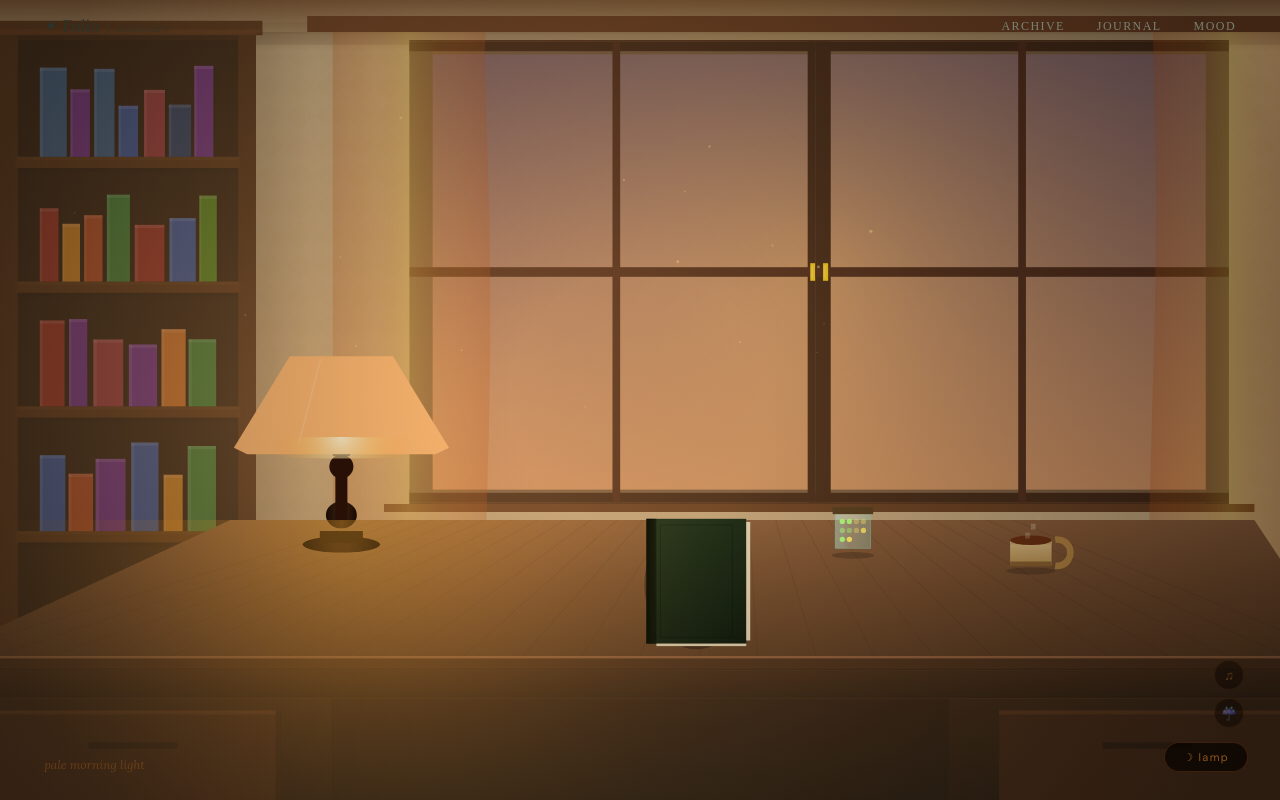
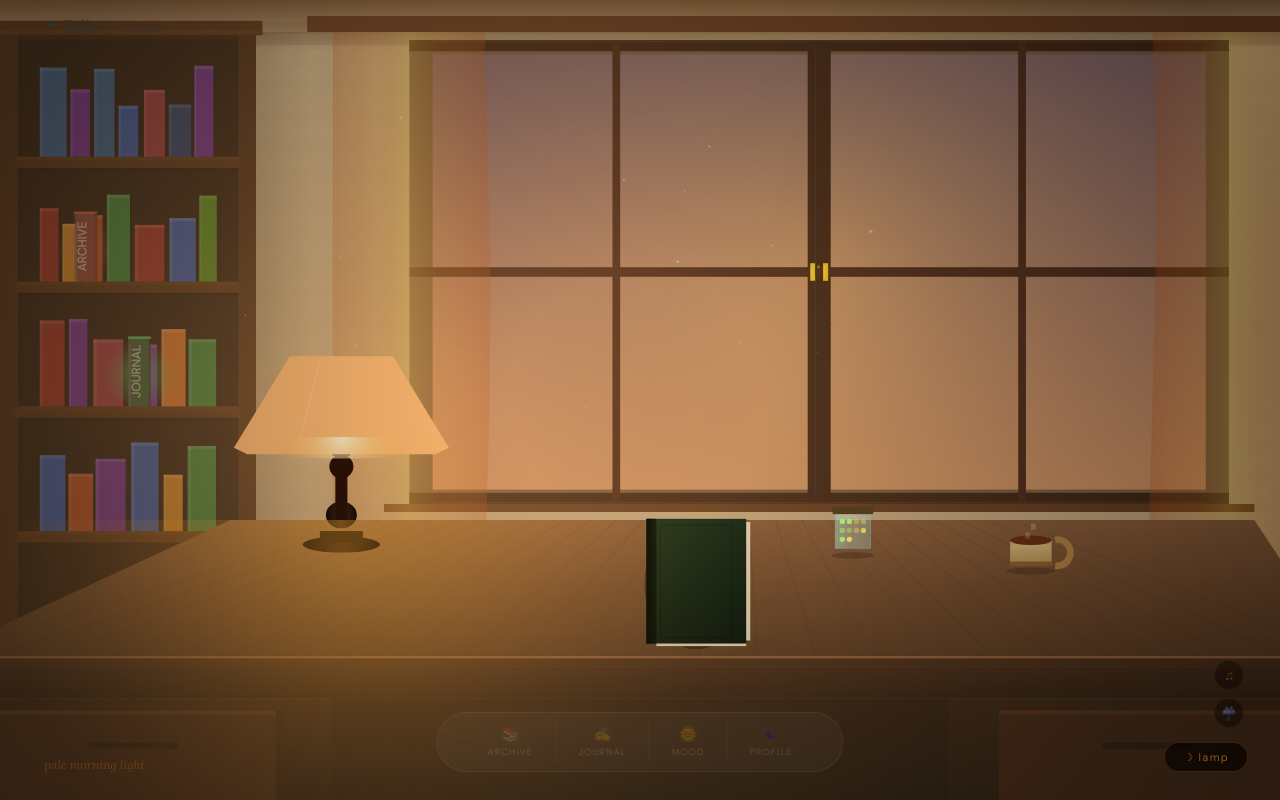
Before and after one commit to introshia/MoodBloom, a Flask app: page /sanctuary in a window 1280 px wide. Run offline with Flask 3, Linux system fonts and the light colour scheme; the visitor is signed in with stand-in values (Sample User, id 1); data that the repository does not hold is empty.

Commit message:
feat(sanctuary): immersive bookshelf nav + ambient bottom dock
- Added 2 glowing nav books on bookshelf (Archive & Journal) with pulsing color auras and rotated spine labels
- Removed old top-right nav links, replaced with in-world bookshelf navigation
- Added always-visible ambient bottom dock (28% opacity at rest, blooms to full on hover)
- Dock includes Archive, Journal, Mood and Profile links with frosted-glass styling
- Fixed weather (rain/snow) bleed — now clipped strictly to window area
- Fixed right curtain flutter anchoring (anchorRight logic)
- Removed Mood from bookshelf nav books (thematic mismatch)
- Major code cleanup: removed rabbit, plant, vinyl, pixel desk/chair, ivy, and other unused legacy functions

```diff
--- a/templates/pages/sanctuary.html
+++ b/templates/pages/sanctuary.html
@@ -62,15 +62,75 @@
       font-weight: 300
     }
 
-    .links {
+    /* Bottom navigation dock */
+    #bottom-dock {
+      position: fixed;
+      bottom: 28px;
+      left: 50%;
+      transform: translateX(-50%);
+      z-index: 20;
       display: flex;
-      gap: 32px
+      gap: 0px;
+      align-items: center;
+      background: rgba(255, 235, 200, 0.12);
+      border: 1px solid rgba(255, 200, 140, 0.30);
+      border-radius: 40px;
+      padding: 9px 28px;
+      pointer-events: all;
+      opacity: 0.28;
+      transition: opacity 0.3s ease;
+      backdrop-filter: blur(10px);
+    }
+
+    #bottom-dock:hover {
+      opacity: 1;
+    }
+
+    .dock-link {
+      display: flex;
+      flex-direction: column;
+      align-items: center;
+      gap: 3px;
+      padding: 4px 22px;
+      cursor: pointer;
+      text-decoration: none;
+      border-right: 1px solid rgba(255, 200, 140, 0.18);
+      transition: all 0.2s;
+    }
+
+    .dock-link:last-child {
+      border-right: none;
+    }
+
+    .dock-link .dock-icon {
+      font-size: 14px;
+      opacity: 0.70;
+      transition: opacity 0.2s, transform 0.2s;
+      filter: drop-shadow(0 0 4px rgba(255, 200, 120, 0.3));
+    }
+
+    .dock-link .dock-label {
+      font-family: 'DM Sans', sans-serif;
+      font-size: 9px;
+      letter-spacing: 0.14em;
+      text-transform: uppercase;
+      color: rgba(255, 210, 160, 0.72);
+      transition: color 0.2s;
+    }
+
+    .dock-link:hover .dock-icon {
+      opacity: 1;
+      transform: translateY(-2px);
+      filter: drop-shadow(0 0 6px rgba(255, 200, 120, 0.65));
+    }
+
+    .dock-link:hover .dock-label {
+      color: rgba(255, 235, 190, 1);
     }
 
     .links a {
       font-size: 12px;
       color: #7A8274;
-      /* Muted Sage */
       text-decoration: none;
       letter-spacing: .12em;
       text-transform: uppercase;
@@ -83,7 +143,6 @@
     .links a:hover,
     .links a.active {
       color: #2D332A
-        /* Deep Forest */
     }
 
     #tip {
@@ -506,12 +565,27 @@
 
   <nav id="nav">
     <div class="logo" id="logo-btn">&#10022; Folio <span>/ sanctuary</span></div>
-    <div class="links">
-      <a href="/archive">Archive</a>
-      <a href="/writing">Journal</a>
-      <a href="#" onclick="openM('mood');return false;">Mood</a>
-    </div>
   </nav>
+
+  <!-- Bottom navigation dock (auto-hides, revealed on mouse-near-bottom) -->
+  <div id="bottom-dock">
+    <a class="dock-link" href="/archive">
+      <span class="dock-icon">&#128218;</span>
+      <span class="dock-label">Archive</span>
+    </a>
+    <a class="dock-link" href="/writing">
+      <span class="dock-icon">&#9997;</span>
+      <span class="dock-label">Journal</span>
+    </a>
+    <a class="dock-link" href="#" onclick="openM('mood');return false;">
+      <span class="dock-icon">&#127774;</span>
+      <span class="dock-label">Mood</span>
+    </a>
+    <a class="dock-link" href="/profile">
+      <span class="dock-icon">&#9775;</span>
+      <span class="dock-label">Profile</span>
+    </a>
+  </div>
 
   <div id="tip">
     <div class="tt" id="ttt"></div>
@@ -547,6 +621,14 @@
     var weatherType = 'clear';
     var raindrops = [], snowflakes = [];
     var musicOn = false, rainSoundOn = false;
+
+    // Nav books on the bookshelf (glowing featured books)
+    // Each maps to a shelf row and a position on that shelf
+    var NAV_BOOKS = [
+      { label: 'Archive', icon: '\u2395', href: '/archive', shelf: 1, slotFrac: 0.25, col: '#7A3030', glowCol: 'rgba(220,90,60,', bw: 0.018, bh: 0.095 },
+      { label: 'Journal', icon: '\u2393', href: '/writing', shelf: 2, slotFrac: 0.50, col: '#1E4A28', glowCol: 'rgba(60,200,100,', bw: 0.018, bh: 0.095 },
+    ];
+    var navBookZones = [];
 
     // Fireflies
     var fireflies = [];
@@ -1357,9 +1439,61 @@
       sEdge.addColorStop(0, 'rgba(0,0,0,.15)'); sEdge.addColorStop(1, 'rgba(0,0,0,0)');
       ctx.fillStyle = sEdge; ctx.fillRect(px(cabX + cabW), py(cabY), px(0.04), py(cabH + 0.04));
 
-      // Quest marker
-      // Quest marker removed for minimalist look
-      // drawQuestMarker(cabX + cabW * 0.50, cabY + SHLS[1] * cabH - 0.08, 'Archive');
+      // ── NAVIGATION BOOKS (glowing featured books on specific shelves) ──
+      var SHLS_NAV = [0.20, 0.40, 0.60, 0.80];
+      navBookZones = []; // reset each frame
+      for (var ni = 0; ni < NAV_BOOKS.length; ni++) {
+        var nb = NAV_BOOKS[ni];
+        var nbShelfY = cabY + SHLS_NAV[nb.shelf] * cabH;
+        var nbX = cabX + 0.016 + nb.slotFrac * (cabW - 0.032);
+        var nbH = nb.bh;
+        var nbW = nb.bw;
+        var nbTop = nbShelfY - nbH * 0.92;
+
+        // Pulsing glow aura behind the book
+        var glowPulse = (Math.sin(time * 0.045 + ni * 1.3) + 1) * 0.5;
+        var glowR = 0.022 + glowPulse * 0.008;
+        var gAura = ctx.createRadialGradient(px(nbX + nbW * 0.5), py(nbTop + nbH * 0.5), 0,
+          px(nbX + nbW * 0.5), py(nbTop + nbH * 0.5), px(glowR));
+        gAura.addColorStop(0, nb.glowCol + (0.45 + glowPulse * 0.25) + ')');
+        gAura.addColorStop(1, nb.glowCol + '0)');
+        ctx.fillStyle = gAura;
+        ctx.fillRect(px(nbX - glowR), py(nbTop - glowR * 0.5), px(nbW + glowR * 2), py(nbH + glowR));
+
+        // Book body
+        var nbG = ctx.createLinearGradient(px(nbX), py(nbTop), px(nbX + nbW), py(nbTop));
+        nbG.addColorStop(0, 'rgba(0,0,0,0.3)');
+        nbG.addColorStop(0.15, nb.col);
+        nbG.addColorStop(0.85, nb.col);
+        nbG.addColorStop(1, 'rgba(0,0,0,0.35)');
+        ctx.fillStyle = nbG;
+        ctx.fillRect(px(nbX), py(nbTop), px(nbW), py(nbH * 0.92));
+
+        // Spine highlight
+        ctx.fillStyle = 'rgba(255,255,255,0.14)';
+        ctx.fillRect(px(nbX), py(nbTop), px(nbW * 0.12), py(nbH * 0.92));
+
+        // Top edge glow
+        ctx.fillStyle = nb.glowCol + (0.6 + glowPulse * 0.3) + ')';
+        ctx.fillRect(px(nbX), py(nbTop), px(nbW), py(0.003));
+
+        // Small label on spine (rotated text)
+        ctx.save();
+        ctx.translate(px(nbX + nbW * 0.5), py(nbTop + nbH * 0.46));
+        ctx.rotate(-Math.PI / 2);
+        ctx.font = 'bold ' + Math.max(6, Math.round(W * 0.009)) + 'px "DM Sans", sans-serif';
+        ctx.fillStyle = 'rgba(255,255,255,0.55)';
+        ctx.textAlign = 'center';
+        ctx.fillText(nb.label.toUpperCase(), 0, 0);
+        ctx.restore();
+
+        // Register as a clickable zone
+        navBookZones.push({
+          x: nbX, y: nbTop, w: nbW, h: nbH * 0.92,
+          title: nb.label, sub: nb.href ? ('go to ' + nb.label.toLowerCase()) : 'your emotional weather',
+          navHref: nb.href, navMood: !nb.href
+        });
+      }
     }
     function drawSideBookshelf() {
       // The left wall recedes into the background.
@@ -1411,8 +1545,6 @@
       // Window panels
       { x: WX, y: WY, w: WW * 0.5, h: WH, title: 'Left Window', sub: leftOpen ? 'click to close' : 'click to open', winLeft: true },
       { x: WX + WW * 0.5, y: WY, w: WW * 0.5, h: WH, title: 'Right Window', sub: rightOpen ? 'click to close' : 'click to open', winRight: true },
-      // Bookshelf
-      { x: SX, y: SY, w: SW, h: SH, title: 'Journal Archive', sub: 'all your past entries', key: 'archive' },
       // Desk items (mapped to the 3D surface)
       { x: 0.44, y: DESK_TOP_Y + 0.03, w: 0.12, h: 0.09, title: 'Writing Desk', sub: 'start a new entry', key: 'write' },
       { x: 0.64, y: DESK_TOP_Y + 0.01, w: 0.07, h: 0.08, title: 'Firefly Jar', sub: 'glowing thoughts', key: 'jar' },
@@ -1430,19 +1562,41 @@
     canv.addEventListener('mousemove', function (e) {
       mouseX = e.clientX / W; mouseY = e.clientY / H;
       var mx = mouseX, my = mouseY, f = null;
-      for (var i = 0; i < zones.length; i++) { var z = zones[i]; if (mx >= z.x && mx <= z.x + z.w && my >= z.y && my <= z.y + z.h) { f = z; break; } }
+
+      // Check nav book zones first (drawn on top of bookshelf)
+      for (var ni = 0; ni < navBookZones.length; ni++) {
+        var nz = navBookZones[ni];
+        if (mx >= nz.x && mx <= nz.x + nz.w && my >= nz.y && my <= nz.y + nz.h) { f = nz; break; }
+      }
+      // Then check regular zones
+      if (!f) {
+        for (var i = 0; i < zones.length; i++) { var z = zones[i]; if (mx >= z.x && mx <= z.x + z.w && my >= z.y && my <= z.y + z.h) { f = z; break; } }
+      }
+
       hov = f; canv.style.cursor = f ? 'pointer' : 'crosshair';
       if (f) {
-        TTe.textContent = '&#10022; ' + f.title; TSe.innerHTML = '&#10022; ' + f.title + '</div><div class="ts">' + f.sub;
         TTe.textContent = f.title; TSe.textContent = f.sub;
         TIP.style.left = Math.min(e.clientX + 18, W - 220) + 'px';
         TIP.style.top = Math.max(e.clientY - 44, 10) + 'px';
         TIP.style.opacity = '1';
       } else { TIP.style.opacity = '0'; }
+
+      // Bottom dock is always visible — no proximity logic needed
     });
 
     canv.addEventListener('click', function (e) {
       var mx = e.clientX / W, my = e.clientY / H;
+
+      // Check nav book zones first
+      for (var ni = 0; ni < navBookZones.length; ni++) {
+        var nz = navBookZones[ni];
+        if (mx >= nz.x && mx <= nz.x + nz.w && my >= nz.y && my <= nz.y + nz.h) {
+          if (nz.navHref) { location.href = nz.navHref; return; }
+          if (nz.navMood) { openM('mood'); return; }
+        }
+      }
+
+      // Regular zones
       for (var i = 0; i < zones.length; i++) {
         var z = zones[i];
         if (mx >= z.x && mx <= z.x + z.w && my >= z.y && my <= z.y + z.h) {
@@ -1456,7 +1610,9 @@
       }
     });
 
-    canv.addEventListener('mouseleave', function () { TIP.style.opacity = '0'; hov = null; });
+    canv.addEventListener('mouseleave', function () {
+      TIP.style.opacity = '0'; hov = null;
+    });
 
     function loop() { time++; draw(); requestAnimationFrame(loop); }
     resize();
```
